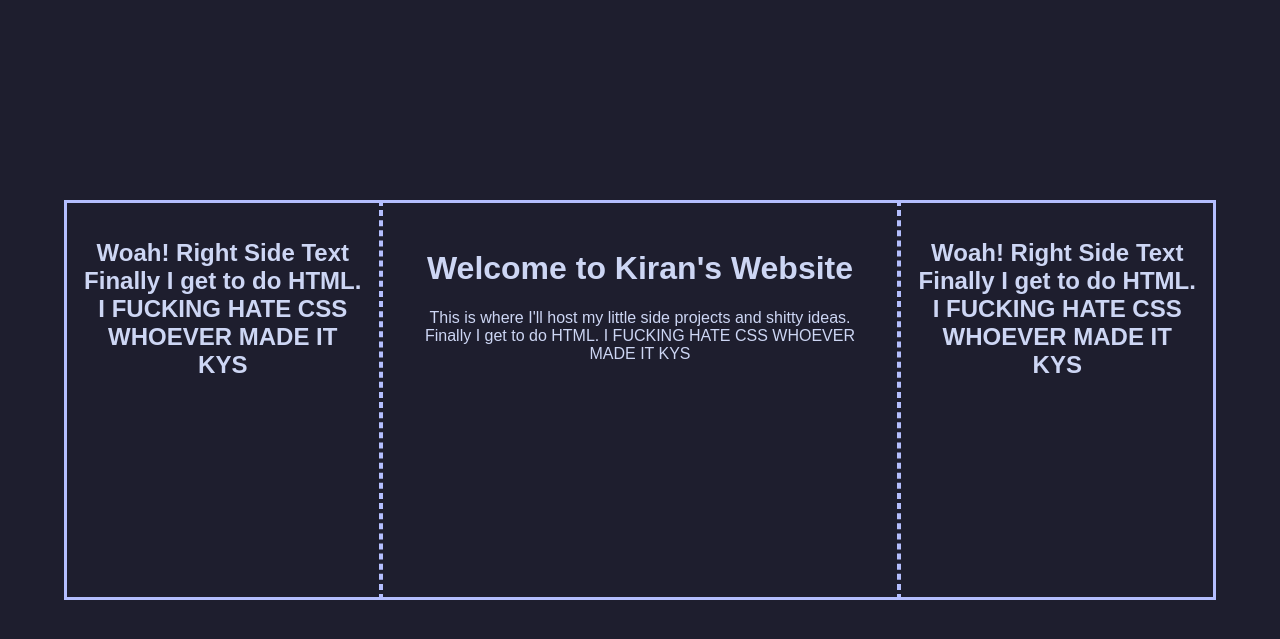
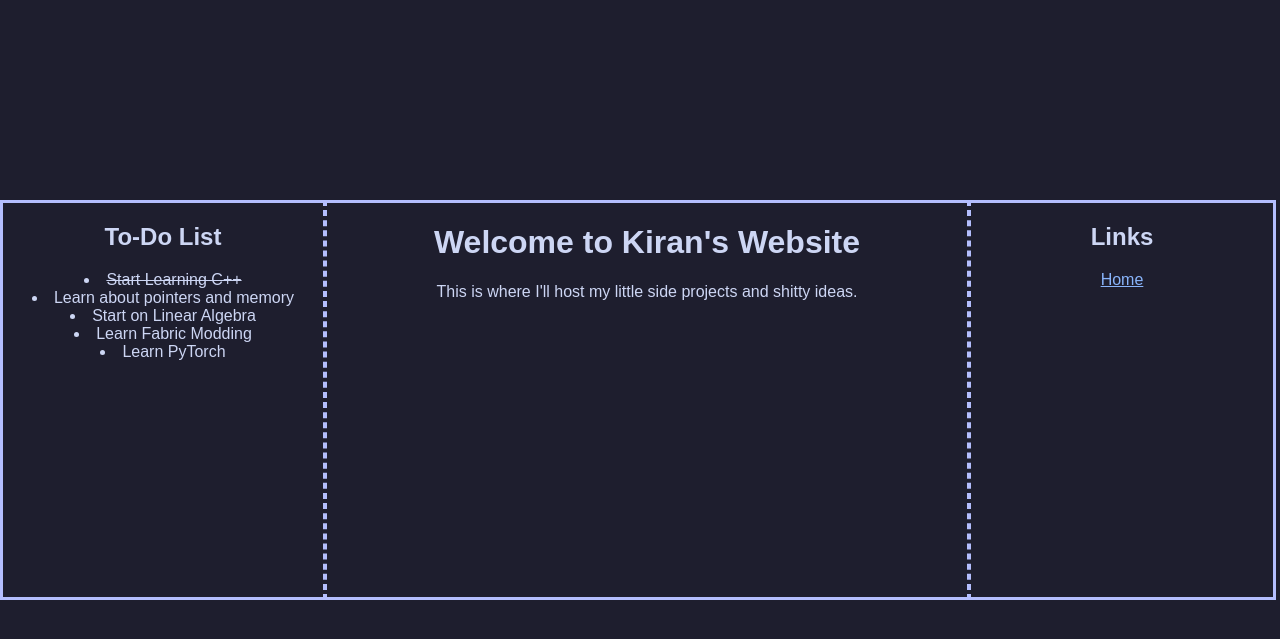
Before and after one commit to kiranszelda/kiranszelda.github.io, a PHP site: page /index.html in a window 1280 px wide. Shown: the top 639 px of the page. Run offline with PHP 8.4, Linux system fonts and the light colour scheme.

Commit message:
Update index.html and style.css

```diff
--- a/index.html
+++ b/index.html
@@ -13,23 +13,24 @@
   <body>
     <main>
       <div class="left-section">
-        <h2>
-          Woah! Right Side Text Finally I get to do HTML. I FUCKING HATE CSS
-          WHOEVER MADE IT KYS
-        </h2>
+        <h2>To-Do List</h2>
+        <ul style="list-style-position: inside; padding: 0">
+          <s><li>Start Learning C++</li></s>
+          <li>Learn about pointers and memory</li>
+          <li>Start on Linear Algebra</li>
+          <li>Learn Fabric Modding</li>
+          <li>Learn PyTorch</li>
+        </ul>
       </div>
       <div class="main-section">
         <h1>Welcome to Kiran's Website</h1>
-        <p>
-          This is where I'll host my little side projects and shitty ideas.
-          Finally I get to do HTML. I FUCKING HATE CSS WHOEVER MADE IT KYS
-        </p>
+        <p>This is where I'll host my little side projects and shitty ideas.</p>
       </div>
       <div class="right-section">
-        <h2>
-          Woah! Right Side Text Finally I get to do HTML. I FUCKING HATE CSS
-          WHOEVER MADE IT KYS
-        </h2>
+        <h2>Links</h2>
+        <ul style="list-style-type: none; padding: 0">
+          <li><a href="index.html">Home</a></li>
+        </ul>
       </div>
     </main>
   </body>
--- a/style.css
+++ b/style.css
@@ -11,22 +11,18 @@ body {
   color: #cdd6f4;
   font-family: sans-serif;
   text-align: center;
+  font-size: calc(100vh / 100vw);
 }
 
 main {
   position: absolute;
-  width: 90%;
+  width: 100%;
   height: 50%;
   top: 50%;
   left: 50%;
   transform: translate(-50%, -50%);
-  display: grid;
-  grid-template-areas:
-    "left left main main main main right right"
-    "left left main main main main right right"
-    "left left main main main main right right";
-  gap: 0;
   word-wrap: break-word;
+  display: flex;
 }
 
 main > div {
@@ -35,22 +31,35 @@ main > div {
 }
 
 .left-section {
-  grid-area: left;
+  min-width: 25%;
   border-left: 3px solid #b4befe;
   border-right: 2px dashed #b4befe;
-  padding: 5%;
 }
 
 .main-section {
-  grid-area: main;
+  min-width: 50%;
   border-left: 2px dashed #b4befe;
   border-right: 2px dashed #b4befe;
-  padding: 5%;
 }
 
 .right-section {
-  grid-area: right;
+  min-width: calc(25% - 18px);
   border-left: 2px dashed #b4befe;
   border-right: 3px solid #b4befe;
-  padding: 5%;
 }
+
+a:link {
+  color: #89b4fa;
+}
+
+a:visited {
+  color: #a6adc8;
+}
+
+a:hover {
+  color: #585b70;
+}
+
+a:active {
+  color: #7f849c;
+}
```
